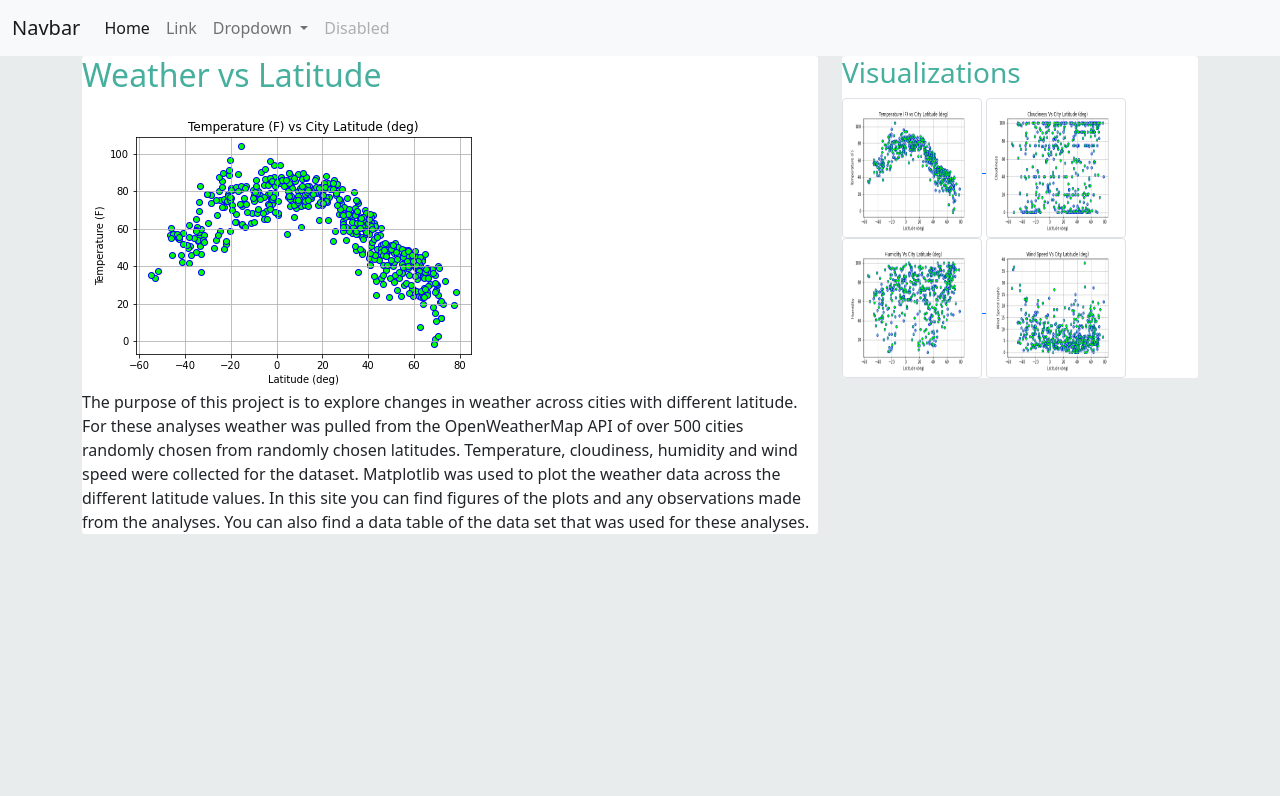
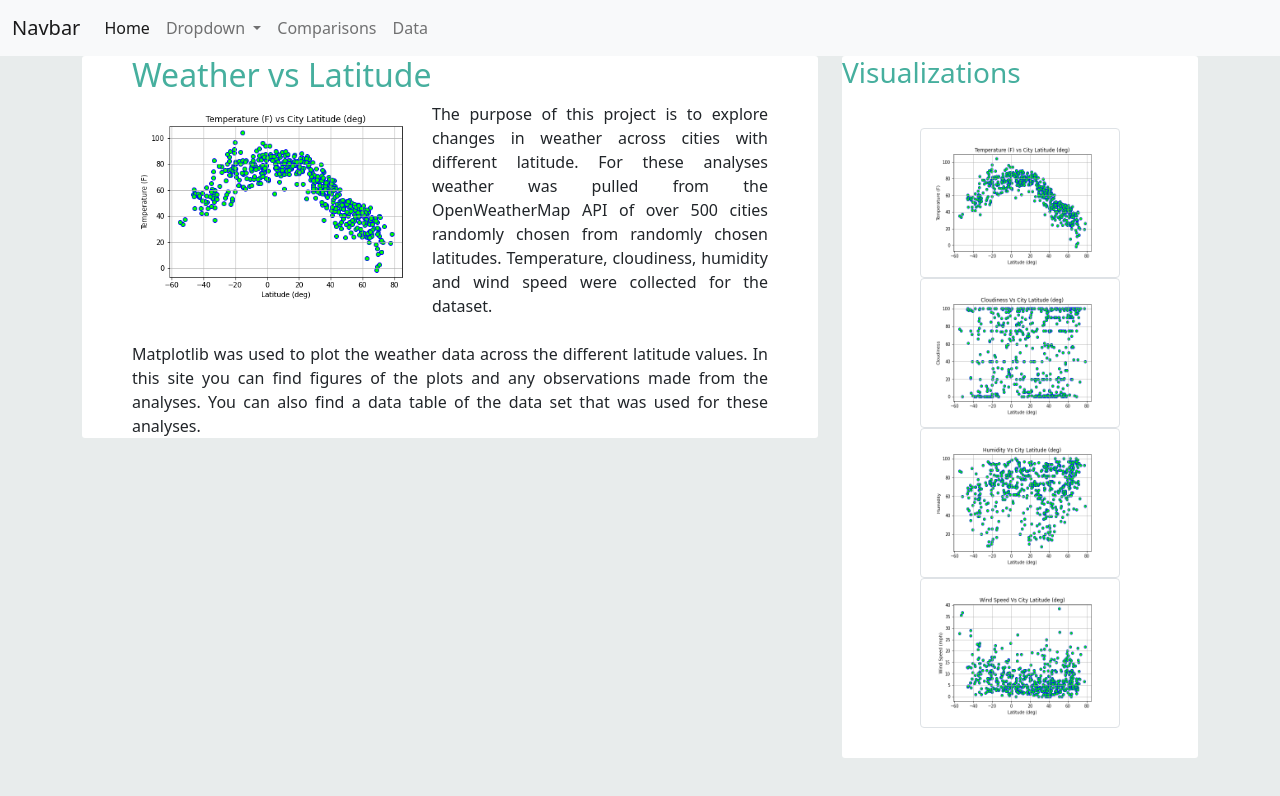
Before and after one commit to kirsteenlugtu/Web-Design-Challenge, a plain HTML site: page index.html in a window 1280 px wide. Drawn offline with nearby package versions, Linux system fonts and the light colour scheme.

Commit message:
Main text section wraps around main image in summary section in index.html

```diff
--- a/index.html
+++ b/index.html
@@ -9,8 +9,6 @@
 
 <body>
 
-
-
       <nav class="navbar navbar-expand-lg navbar-light bg-light">
         <div class="container-fluid">
           <a class="navbar-brand" href="#">Navbar</a>
@@ -19,12 +17,11 @@
           </button>
           <div class="collapse navbar-collapse" id="navbarSupportedContent">
             <ul class="navbar-nav me-auto mb-2 mb-lg-0">
+
               <li class="nav-item">
                 <a class="nav-link active" aria-current="page" href="#">Home</a>
               </li>
-              <li class="nav-item">
-                <a class="nav-link" href="#">Link</a>
-              </li>
+
               <li class="nav-item dropdown">
                 <a class="nav-link dropdown-toggle" href="#" id="navbarDropdown" role="button" data-bs-toggle="dropdown" aria-expanded="false">
                   Dropdown
@@ -37,8 +34,12 @@
                 </ul>
               </li>
               <li class="nav-item">
-                <a class="nav-link disabled">Disabled</a>
+                <a class="nav-link" href="comparisons.html">Comparisons</a>
               </li>
+              <li class="nav-item">
+                <a class="nav-link" href="data.html">Data</a>
+              </li>
+
             </ul>
 
           </div>
@@ -51,21 +52,27 @@
 
             <!-- Main text and image with summary of project -->
             <div class="col-sm-12 col-md-8">
-                <div class="main_text">
+                <div class="summary_section">
 
                     <h2>Weather vs Latitude</h2>
 
-                    <img src="resources/TempVsLat.png">
-                    <p>The purpose of this project is to explore changes in weather across cities with different latitude. For these analyses weather was pulled from the OpenWeatherMap API of over 500 cities randomly chosen from randomly chosen latitudes. Temperature, cloudiness, humidity and wind speed were collected for the dataset. Matplotlib was used to plot the weather data across the different latitude values. In this site you can find figures of the plots and any observations made from the analyses. You can also find a data table of the data set that was used for these analyses.</p>
+                    <img src="resources/TempVsLat.png" class="main_img">
+                    <p class="main_text">
+                        The purpose of this project is to explore changes in weather across cities with different latitude. For these analyses weather was pulled from the OpenWeatherMap API of over 500 cities randomly chosen from randomly chosen latitudes. Temperature, cloudiness, humidity and wind speed were collected for the dataset.
+                        <br>
+                        <br>
+                        Matplotlib was used to plot the weather data across the different latitude values. In this site you can find figures of the plots and any observations made from the analyses. You can also find a data table of the data set that was used for these analyses.
+                    </p>
                 </div>
             </div>
 
             <!-- Plots -->
             <div class="col-sm-12 col-md-4">
-                <div class="side_plots">
+                <div class="side_plots_section">
 
                     <h3>Visualizations</h3>
-                    <div>
+
+                    <div class="plots" style="text-align: center;">
                         <a href="temperature.html" alt="Temperature vs Latitude">
                             <img src="resources/TempVsLat.png" alt="Temperature" class="img-thumbnail">
                         </a>
@@ -79,6 +86,7 @@
                             <img src="resources/WindVsLat.png" alt="Wind Speed" class="img-thumbnail">
                         </a>
                     </div>
+
                 </div>
             </div>
 
--- a/style.css
+++ b/style.css
@@ -11,23 +11,44 @@ h3{
 }
 
 .img-thumbnail{
-    width: 140px;
-    height: 140px;
+    width: 200px;
+    height: 150px;
+    padding-left: 10px;
+    padding-right: 10px;
+    padding-top: 10px;
+    padding-bottom: 10px;
 }
 
 body {
     background-color: rgb(232, 236, 236);
 }
 
-.main_text{
+.summary_section{
     background-color: white;
     border-radius: 3px;
+    padding-left: 50px;
+    padding-right: 50px;
 
 }
 
-.side_plots {
+.main_text{
+    text-align: justify;
+}
+
+.main_img{
+    float: left;
+    width: 300px;
+    height: 200px;
+}
+
+.side_plots_section {
     background-color: white;
     border-radius: 3px;
+}
+
+.plots{
+    padding-top: 30px;
+    padding-bottom: 30px;
 }
 
 
```
